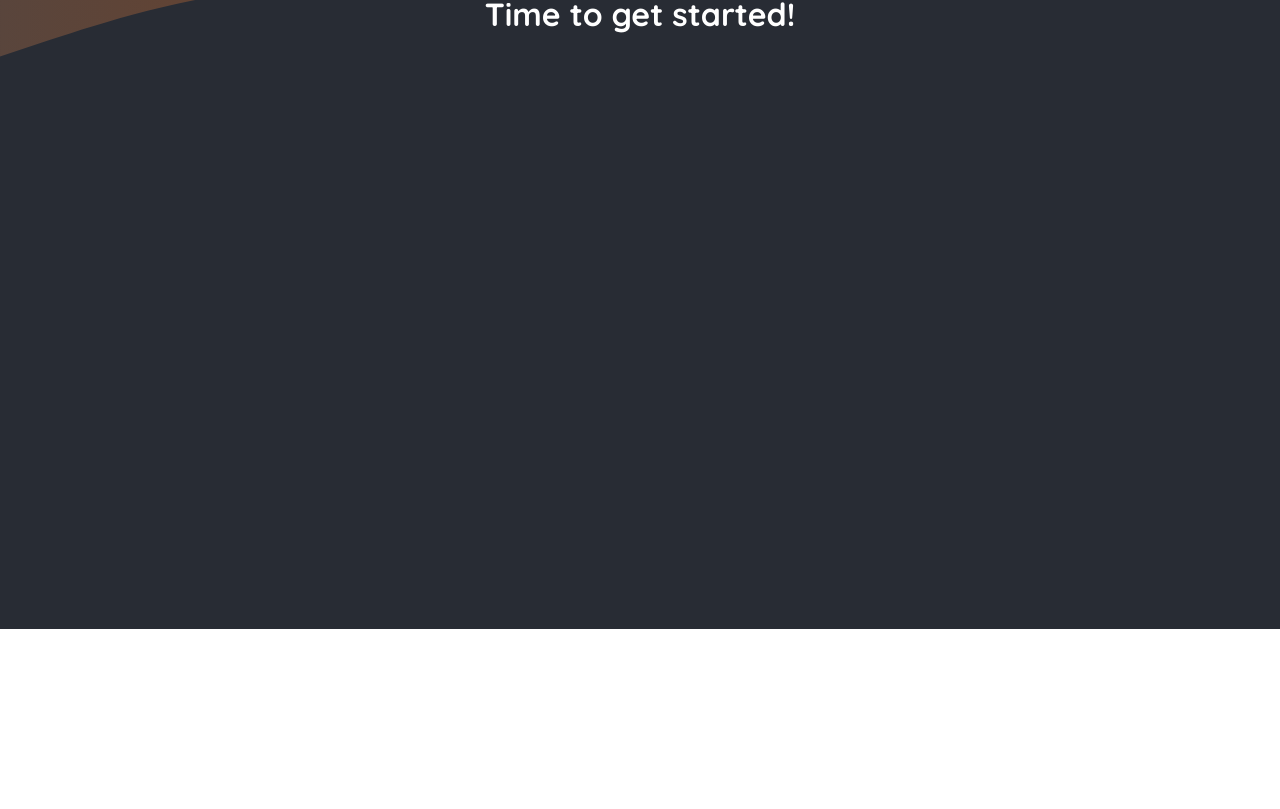
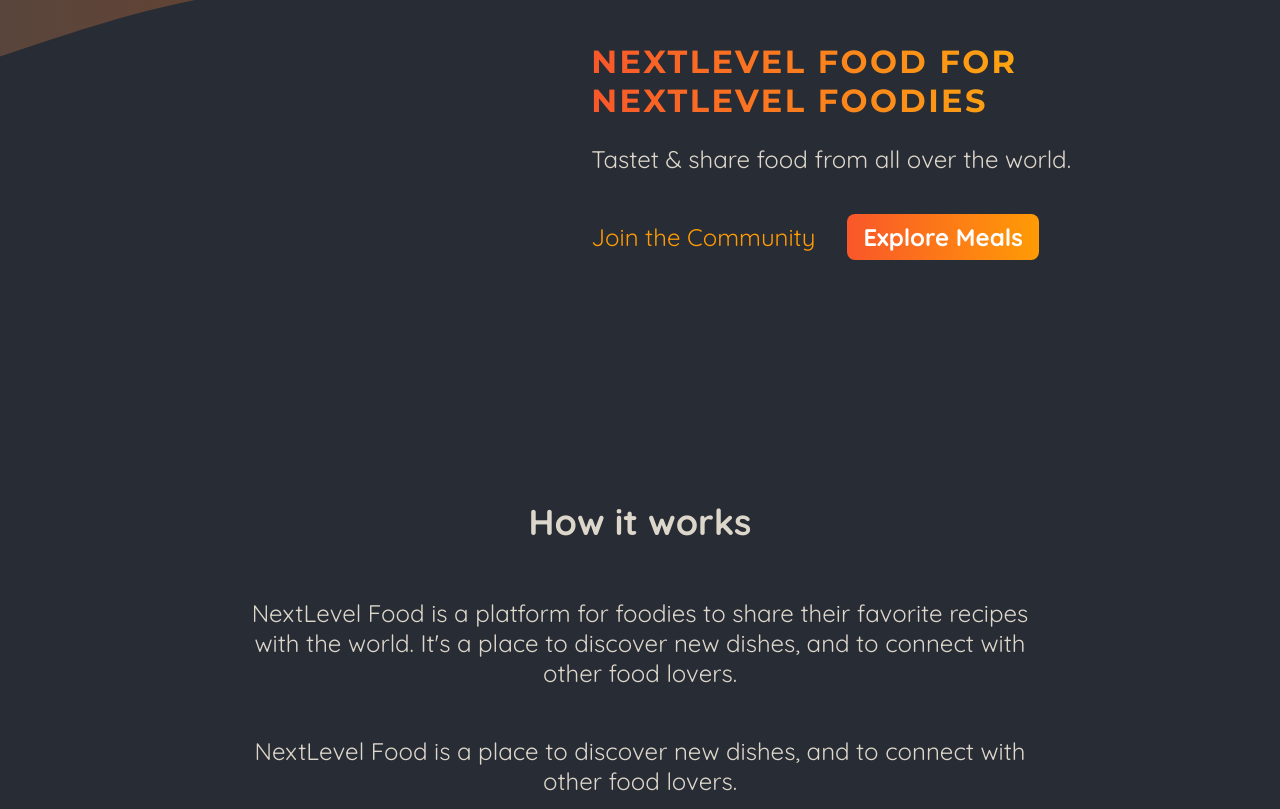
Before and after one commit to ikiet/nextjs-foodies, a Next.js app: page / in a window 1280 px wide. Shown: the part 171-980 px from the top of the page. Before the commit the page ends 800 px from the top, so only its background shows below. Built offline with nearby package versions, Linux system fonts and the light colour scheme.

Commit message:
add home page header & main section

```diff
--- a/app/page.js
+++ b/app/page.js
@@ -1,9 +1,48 @@
+import Link from "next/link";
+import classes from "./page.module.css";
 export default function Home() {
   return (
-    <main>
-      <h1 style={{ color: 'white', textAlign: 'center' }}>
-        Time to get started!
-      </h1>
-    </main>
+    <>
+      <header className={classes.header}>
+        <div className={classes.slideshow}></div>
+        <div>
+          <div className={classes.hero}>
+            <h1>NextLevel Food for NextLevel Foodies</h1>
+            <p>Tastet & share food from all over the world.</p>
+          </div>
+          <div className={classes.cta}>
+            <Link href="/community">Join the Community</Link>
+            <Link href="meals">Explore Meals</Link>
+          </div>
+        </div>
+      </header>
+      <main>
+        <section className={classes.section}>
+          <h2>How it works</h2>
+          <p>
+            NextLevel Food is a platform for foodies to share their favorite
+            recipes with the world. It&apos;s a place to discover new dishes,
+            and to connect with other food lovers.
+          </p>
+          <p>
+            NextLevel Food is a place to discover new dishes, and to connect
+            with other food lovers.
+          </p>
+        </section>
+
+        <section className={classes.section}>
+          <h2>Why NextLevel Food?</h2>
+          <p>
+            NextLevel Food is a platform for foodies to share their favorite
+            recipes with the world. It&apos;s a place to discover new dishes,
+            and to connect with other food lovers.
+          </p>
+          <p>
+            NextLevel Food is a place to discover new dishes, and to connect
+            with other food lovers.
+          </p>
+        </section>
+      </main>
+    </>
   );
 }
--- /dev/null
+++ b/app/page.module.css
@@ -0,0 +1,75 @@
+.header {
+  display: flex;
+  gap: 3rem;
+  margin: 3rem auto;
+  width: 90%;
+  max-width: 75rem;
+}
+
+.slideshow {
+  width: 40rem;
+  height: 25rem;
+}
+
+.hero {
+  color: #ddd6cb;
+  font-size: 1.5rem;
+}
+
+.hero h1 {
+  font-size: 2rem;
+  font-weight: bold;
+  font-family: "Montserrat", sans-serif;
+  letter-spacing: 0.15rem;
+  text-transform: uppercase;
+  background: linear-gradient(90deg, #f9572a, #ffc905);
+  background-clip: text;
+  -webkit-background-clip: text;
+  -webkit-text-fill-color: transparent;
+}
+
+.cta {
+  font-size: 1.5rem;
+  display: flex;
+  gap: 1rem;
+}
+
+.cta a {
+  display: inline-block;
+  margin-top: 1rem;
+  padding: 0.5rem 1rem;
+  border-radius: 0.5rem;
+  background: linear-gradient(90deg, #f9572a, #ff9b05);
+  color: #ffffff;
+  font-weight: bold;
+  text-decoration: none;
+}
+
+.cta a:hover,
+.cta a:active {
+  background: linear-gradient(90deg, #fd4715, #f9b241);
+}
+
+.cta a:first-child {
+  background: transparent;
+  font-weight: normal;
+  color: #ff9b05;
+  padding-left: 0;
+}
+
+.cta a:first-child:hover,
+.cta a:first-child:active {
+  background: transparent;
+  color: #f9b241;
+}
+
+.section {
+  display: flex;
+  flex-direction: column;
+  color: #ddd6cb;
+  font-size: 1.5rem;
+  max-width: 50rem;
+  width: 90%;
+  margin: 2rem auto;
+  text-align: center;
+}
```
